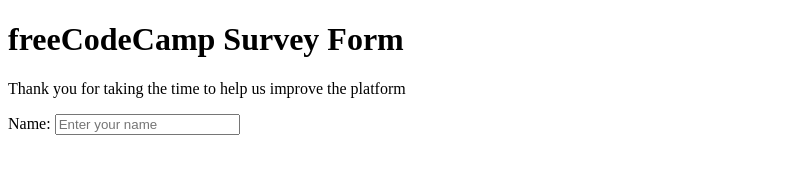
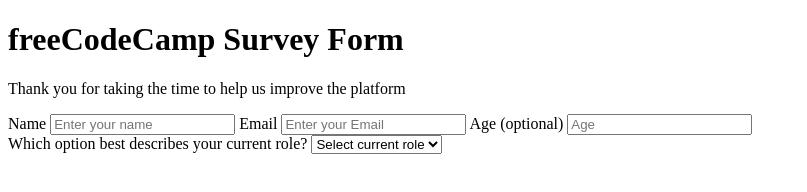
Before and after one commit to SerhiyPetelin/forms-practice, a plain HTML site: page index.html in a window 1280 px wide. Shown: the whole page, without its empty margins (0-807 px from the left). Drawn offline with Linux system fonts and the light colour scheme.

Commit message:
Write dropdown question line.

```diff
--- a/index.html
+++ b/index.html
@@ -6,7 +6,7 @@
     <meta http-equiv="X-UA-Compatible" content="IE=edge">
     <meta name="viewport" content="width=device-width, initial-scale=1.0">
     <title>Form practice</title>
-    <link rel="shortcut icon" href="favicon.ico" type="image/x-icon">
+    <link rel="shortcut icon" href="icons8-form-16.png" type="image/x-icon">
     <link rel="stylesheet" href="style.css">
 </head>
 
@@ -18,8 +18,27 @@
         </div>
         <div class="form-area">
             <form action="" method="post" id="survey-form">
-                <div class="user-info"><label for="name">Name:
+                <div class="user-info">
+                    <label for="name">Name
                         <input type="text" id="name" placeholder="Enter your name" required>
+                    </label>
+                    <label for="email">Email
+                        <input type="email" id="email" placeholder="Enter your Email" required>
+                    </label>
+                    <label for="age">Age (optional)
+                        <input type="number" id="age" placeholder="Age">
+                    </label>
+                </div>
+                <div class="optional-selection">
+                    <label for="dropdown">Which option best describes your current role?
+                        <select name="dropdown" id="">
+                            <option value="">Select current role</option>
+                            <option value="student">Student</option>
+                            <option value="time-job">Full Time Job</option>
+                            <option value="full-time">Full Time Learner</option>
+                            <option value="it's-privat">Prefer not to say</option>
+                            <option value="other">Other</option>
+                        </select>
                     </label>
                 </div>
 
```
Also changed, not shown: img/icons8-form-16.png (added), img/icons8-form-40.png (added).
